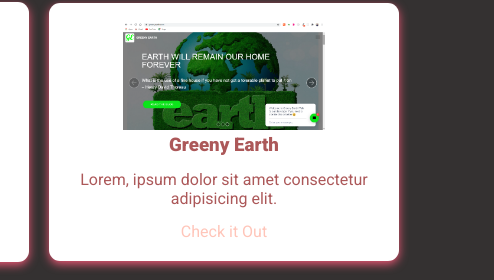
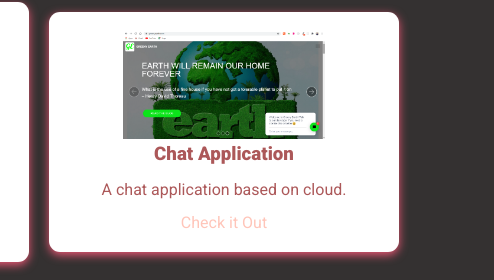
Before and after one commit to wisteriyas/portfolio, a plain HTML site: page index.html in a window 1280 px wide. Shown: the part 1713-1993 px from the top of the page, 786-1280 px from the left. Drawn offline with nearby package versions, Linux system fonts and the light colour scheme.

Commit message:
Update index.html

```diff
--- a/index.html
+++ b/index.html
@@ -117,9 +117,9 @@
 
         <div class="project-container project-card">
         <img src="assets/images/greenyEarth.png" alt="greeny-earth" loading="lazy" class="project-pic"/>
-        <h3 class="project-title">Greeny Earth</h3>
+        <h3 class="project-title">Chat Application</h3>
         <p class="project-details">
-            Lorem, ipsum dolor sit amet consectetur adipisicing elit.
+            A chat application based on cloud.
         </p>
         <a href="#" target="_blank" class="project-link">Check it Out</a>
         </div>
```
